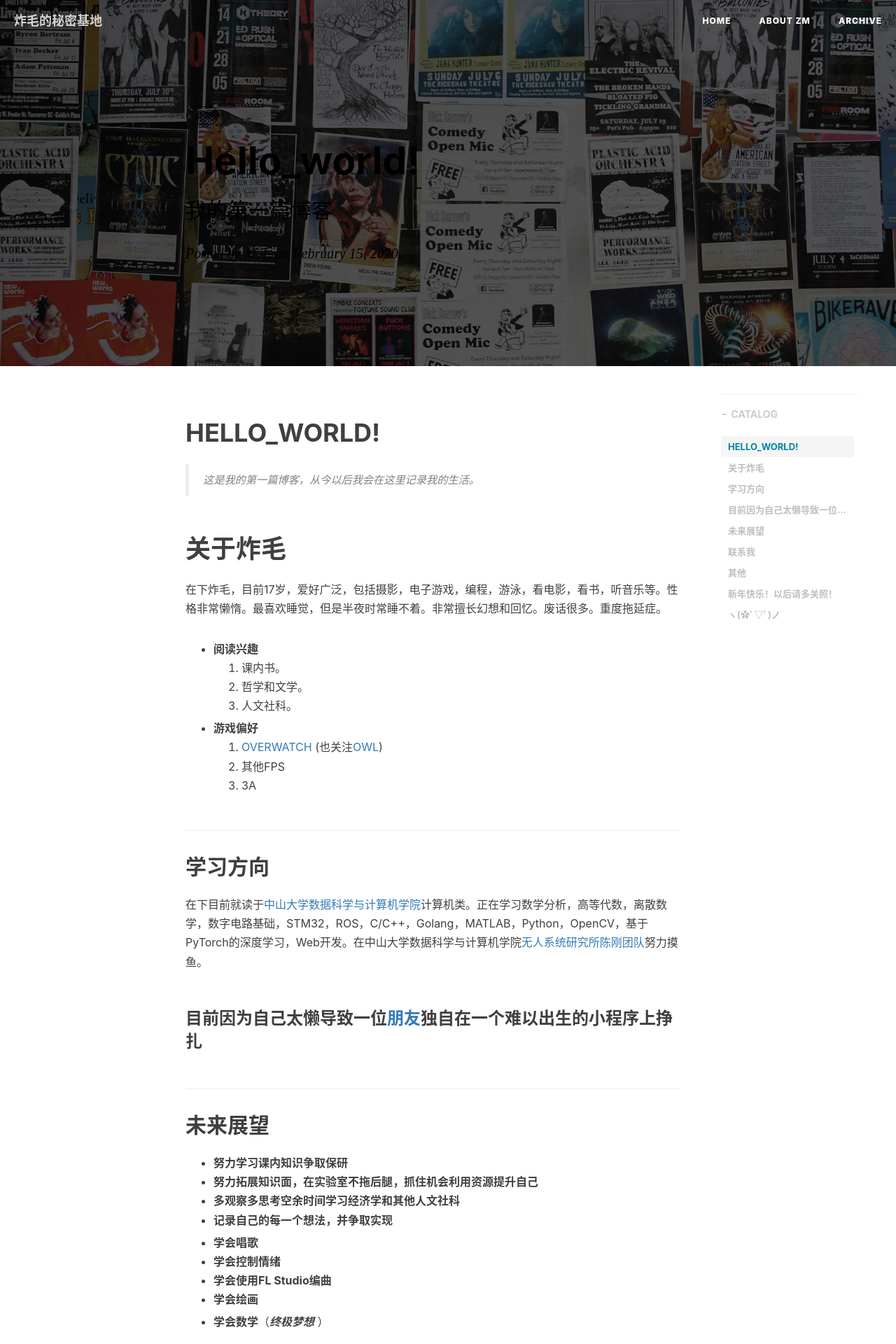
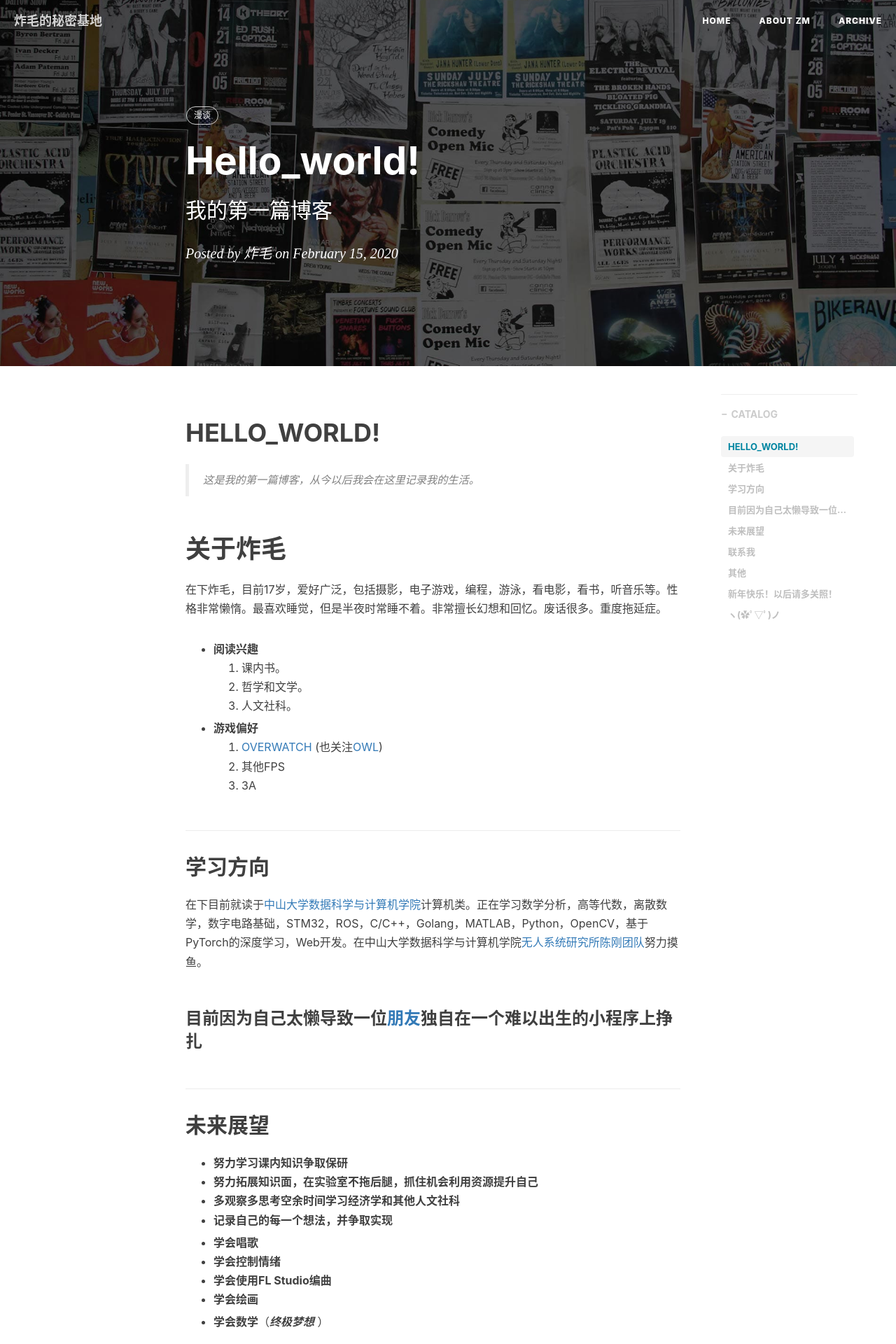
Before and after one commit to lzzmm/lzzmm.github.io, a Jekyll site: the page built from _posts/2020-02-15-HelloWorld.md, in a window 1280 px wide. Shown: the top 1920 px of the page at 70% size. Built offline with Jekyll 4.4.1, drawn with Linux system fonts in a browser that asks for light colours; nearby versions of some CDN libraries; comment, search, counter and statistics services are not loaded.

Commit message:
Update intro-header.html

```diff
--- a/_includes/intro-header.html
+++ b/_includes/intro-header.html
@@ -41,10 +41,12 @@
     {% endif %}
 {% if page.header-style == 'text' %}
 <header class="intro-header style-text" >
-{% else if page.header-style == 'black' %}
+{% else %}
+    {% if page.header-style == 'black' %}
 <header class="intro-header style-black" >
-{% else %}
+    {% else %}
 <header class="intro-header" >
+    {% endif %}
 {% endif %}
     <div class="header-mask"></div>
     {% if page.header-img-credit %}
```
